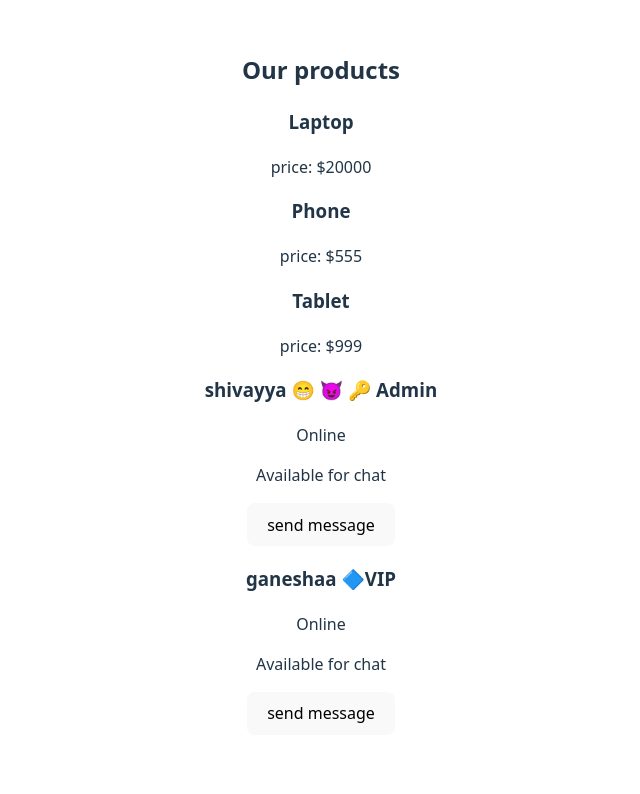
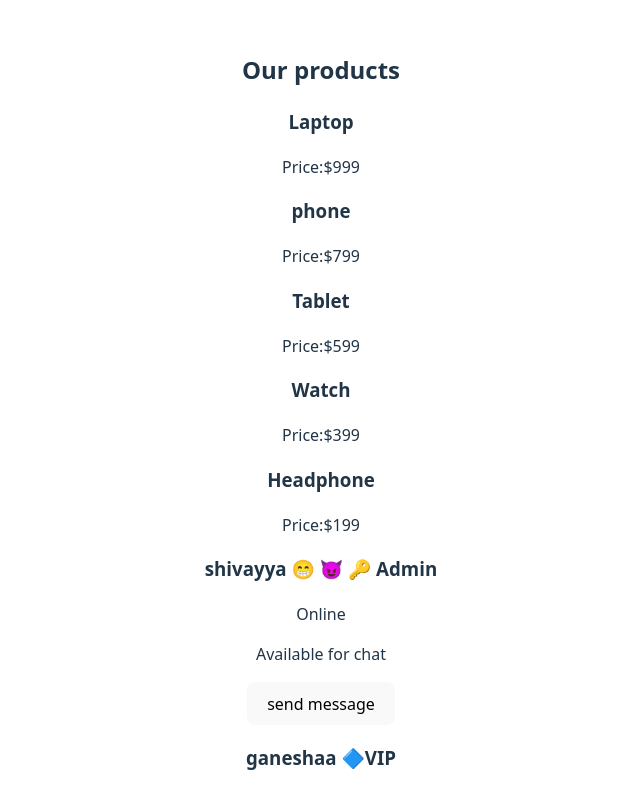
Before and after one commit to anubapatla/My-First-React-App, a React (Vite) app: page / in a window 1280 px wide. Shown: the top 794 px of the page, without its empty margins (319-959 px from the left). Built offline with nearby package versions, Linux system fonts and the light colour scheme.

Commit message:
used map() for rendering list

```diff
--- a/src/ProductList.jsx
+++ b/src/ProductList.jsx
@@ -1,14 +1,23 @@
-export const ProductList =()=>
-{
+export const ProductList =()=>{
+    const products =[
+        {id:1,name:"Laptop",price:999},
+         {id:2,name:"phone",price:799},
+          {id:3,name:"Tablet",price:599},
+           {id:4,name:"Watch",price:399},
+            {id:5,name:"Headphone",price:199},
+        ];
+
     return(
         <div>
             <h2> Our products </h2>
-            <div> <h3> Laptop</h3>
-            <p> price: $20000</p></div>
-            <div> <h3> Phone</h3>
-            <p> price: $555</p></div>
-            <div> <h3> Tablet</h3>
-            <p> price: $999</p></div>
+            {products.map((product)=>{
+                return(
+            <div> <h3> {(product.name)}</h3>
+            <p> Price:${product.price}</p>
+            </div>
+            )
+        })
+            }
         </div>
     )
 }
```
